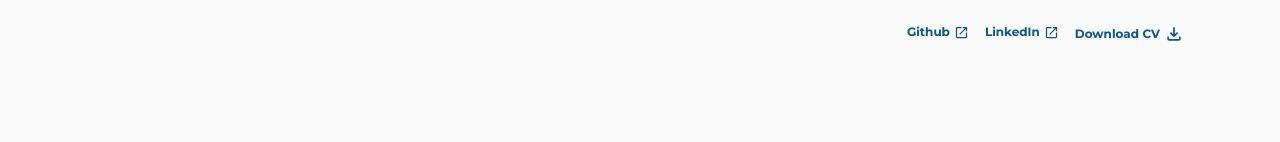
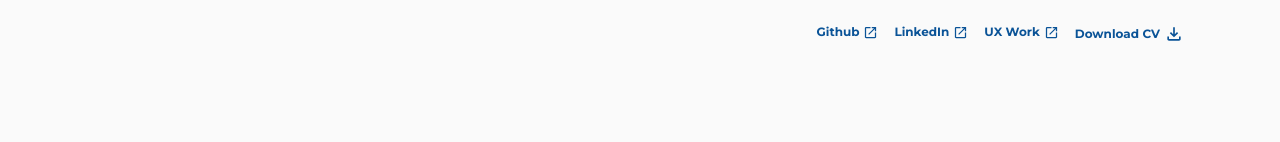
Before and after one commit to zhna123/nextjs-portfolio, a Next.js app: page / in a window 1280 px wide. Shown: the top 142 px of the page. Built offline with nearby package versions, Linux system fonts and the light colour scheme; a web font is replaced by a local one.

Commit message:
added ux link

```diff
--- a/app/page.tsx
+++ b/app/page.tsx
@@ -24,6 +24,14 @@ export default function Home() {
             <a target="_blank" href="https://www.linkedin.com/in/na-zhao-956b7329/" rel="noopener noreferrer">
               <div className="flex gap-1 items-center">
                 <span>LinkedIn</span>
+                <Image className="inline-block" alt="open new tab icon" src="/open_in_new.svg" width="15" height="15" />
+              </div>
+            </a>
+          </li>
+          <li>
+            <a target="_blank" href="https://nazhao.myportfolio.com/" rel="noopener noreferrer">
+              <div className="flex gap-1 items-center">
+                <span>UX Work</span>
                 <Image className="inline-block" alt="open new tab icon" src="/open_in_new.svg" width="15" height="15" />
               </div>
             </a>
```
